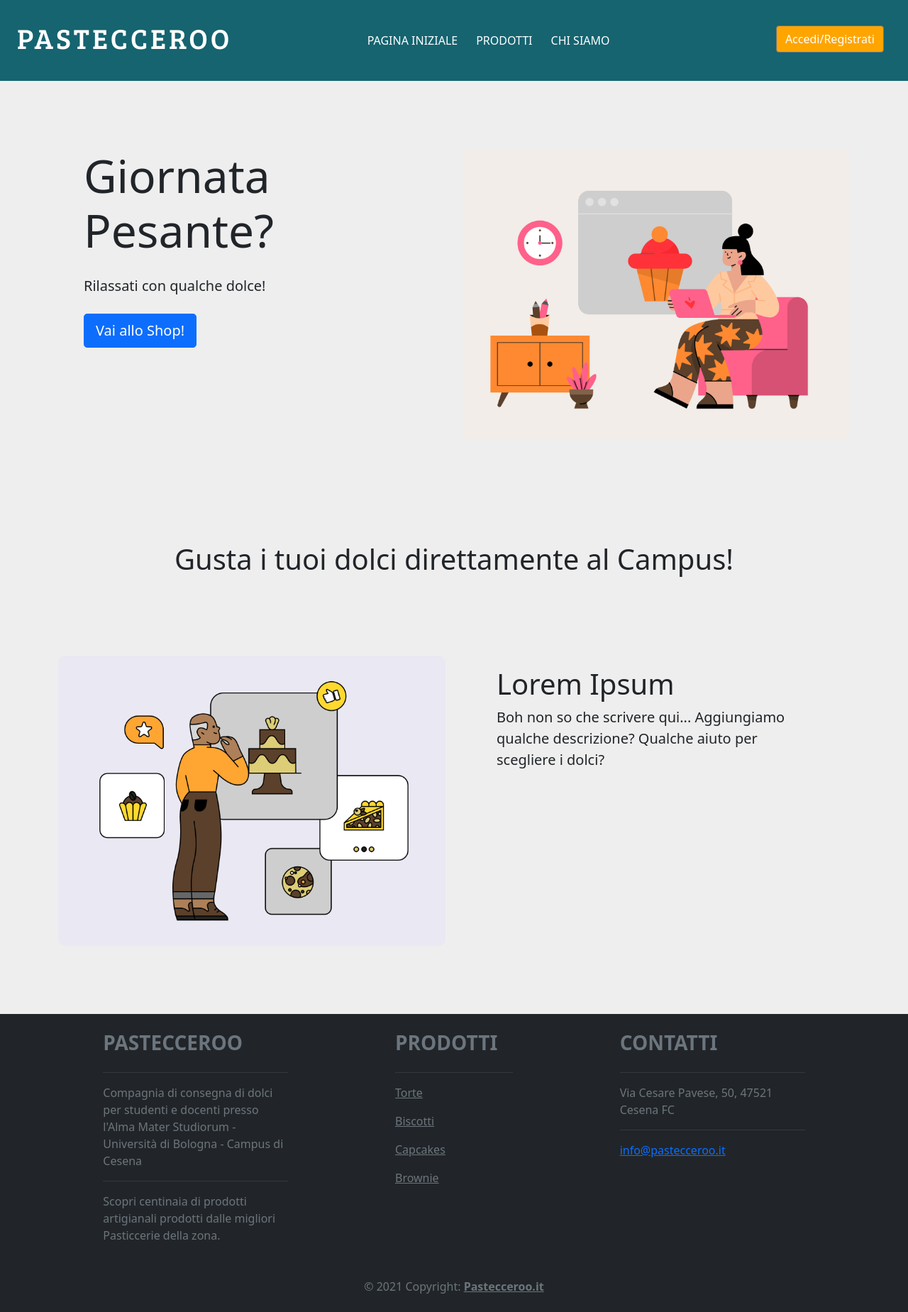
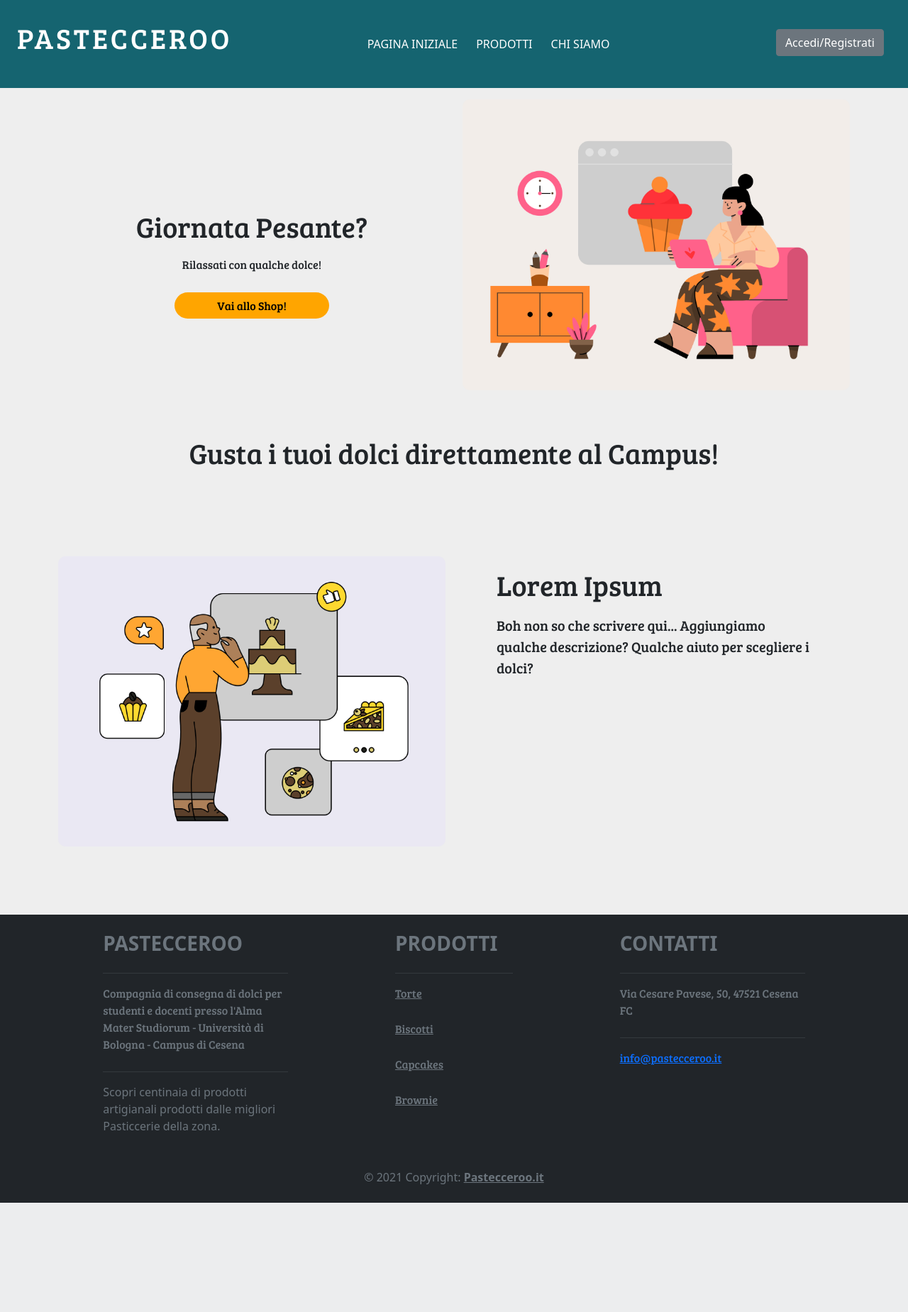
Before and after one commit to ProgettoTW/elab_tw, a PHP site: page /elab_tw/ in a window 1280 px wide. Shown: the whole page at 71% size. After the commit the page ends 1695 px from the top, so only its background shows below. Run offline with PHP 8.4, Linux system fonts and the light colour scheme; some libraries are stand-ins or nearby versions.

Commit message:
fix index

```diff
--- a/css/headerStyle.css
+++ b/css/headerStyle.css
@@ -13,14 +13,7 @@
 .dropdown-menu {
   max-width: 100px;
 }
-.dropdown-menu a {
-  color: black;
-  text-transform: capitalize;
-}
 
-.btn-secondary {
-  background: orange;
-}
 
 .bi {
     font-size: 1.7rem;
--- a/css/indexStyle.css
+++ b/css/indexStyle.css
@@ -1,55 +1,30 @@
-.img1 {
-  max-width: calc(100vw);
+.body .btn-shop{
+  text-decoration: none;
+  font-family: "Bree Serif", serif;
+  color: black;
+  padding: 0.5rem 3.75rem;
+  border-radius: 30px;
+  background: orange;
+  transition: all .2s;
 }
 
-.primary-text .btn-main .btn {
-  padding: 0.5rem 3.75rem;
-  display: block;
-  border-radius: 30px;
-  background: orange;
-  transition: all 0.4s;
+p,h1,.btn-shop{
+  font-family: "Bree Serif", serif;
+  padding-bottom: 10px;
+}
+.body a:hover{
+  color: black;
+}
+.body .btn-shop:hover {
+  color: black;
+  transform: translateY(-3px);
+  box-shadow: 0 10px 10px rgba(0, 0, 0, 0.4);
+  padding: 3%;
+  font-size: 1.3rem;
 }
 
-.img2 {
-  width: calc(100%);
-  border: 20px solid white;
-  border-radius: 40px;
+.body .btn-shop:active {
+  transform: translateY(-1px);
+    box-shadow: 0 5px 10px rgba(0, 0, 0, 0.6);
+
 }
-
-@media screen and (min-width: 576px) {
-  .img1 {
-    max-width: calc(55%);
-  }
-}
-
-@media screen and (min-width: 768px) {
-  .primary-text {
-    display: inline-block;
-  }
-
-  .first-image {
-    justify-content: end !important;
-  }
-}
-
-@media screen and (min-width: 992px) {
-  .primary-text .btn-main .btn:hover {
-    transform: translateY(-3px);
-    box-shadow: 0 10px 20px rgba(0, 0, 0, 0.2);
-  }
-
-  .primary-text .btn-main .btn:active {
-    transform: translateY(-1px);
-    box-shadow: 0 5px 10px rgba(0, 0, 0, 0.6);
-  }
-}
-
-@media screen and (min-width: 1200px) {
-}
-
-@media screen and (min-width: 1400px) {
-  .img1 {
-    max-width: calc(70%);
-
-  }
-}
--- a/index.php
+++ b/index.php
@@ -12,17 +12,16 @@ $products = new ProductDB();
 
 <body class="body">
 <!-- Container -->
-<div class="py-5 align-items-center d-flex">
-    <div class="container py-5">
-        <div class="row">
-            <div class="col-md-6 px-md-5">
-                <h1 class="display-3 mb-4">Giornata Pesante?</h1>
-                <p class="lead mb-4">Rilassati con qualche dolce!<br></p> <a href="products_list.php"
-                                                                             class="btn btn-lg btn-primary">Vai
-                    allo Shop!</a>
+<link rel="stylesheet" href="css/indexStyle.css">
+<div class="py-3 align-items-center d-flex">
+    <div class="container">
+        <div class="row flex-md-row-reverse">
+            <div class="col-md-6"><img class="img-fluid d-block" src="img/img1.jpg" alt=""></div>
+            <div class="text col-md-6 text-center my-auto">
+                <div><h1 class="mt-5">Giornata Pesante?</h1></div>
+                <div><p class=" mb-4">Rilassati con qualche dolce!<br></p> </div>
+                <a href="products_list.php" id="shop"class="btn-shop">Vai allo Shop!</a>
             </div>
-            <div class="col-md-6"><img class="img-fluid d-block" src="img/img1.jpg"
-                                       alt="Ragazza che effettua un ordine su Pastecceroo"></div>
         </div>
     </div>
 </div>
```
